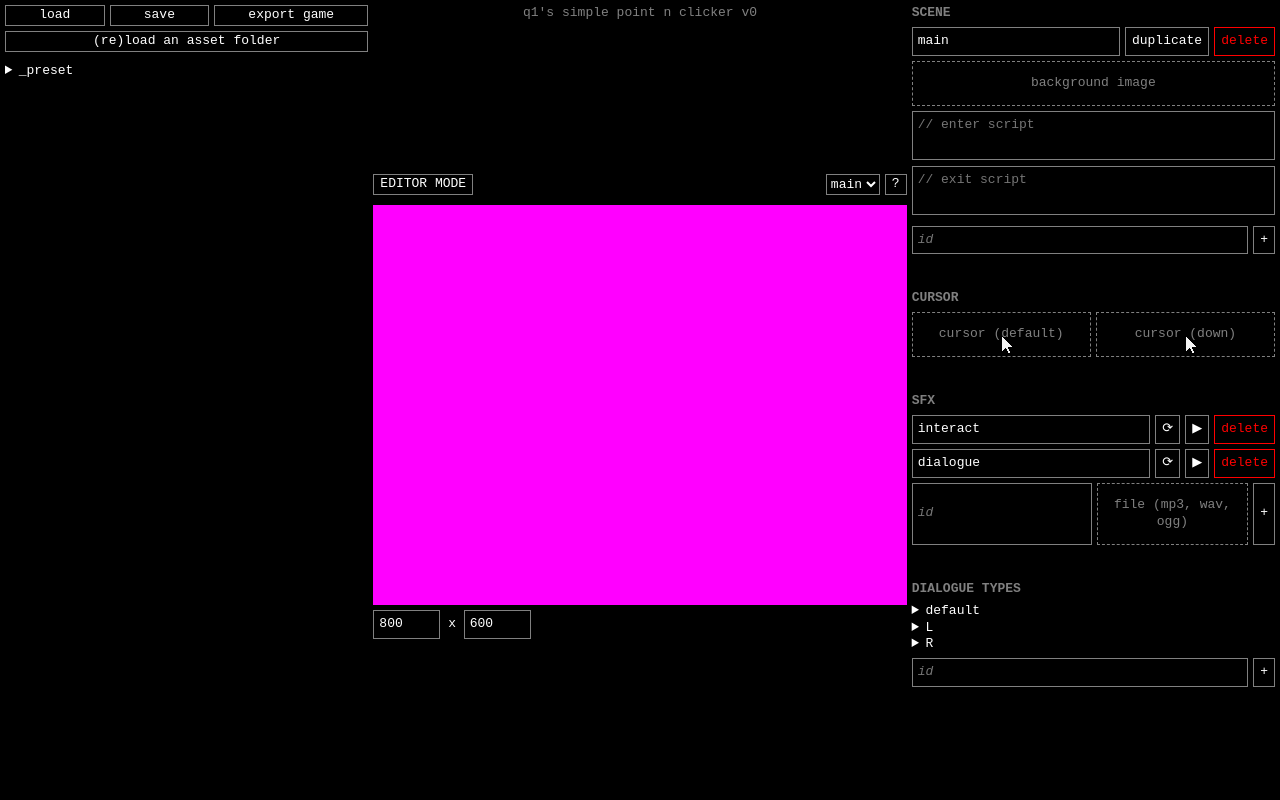
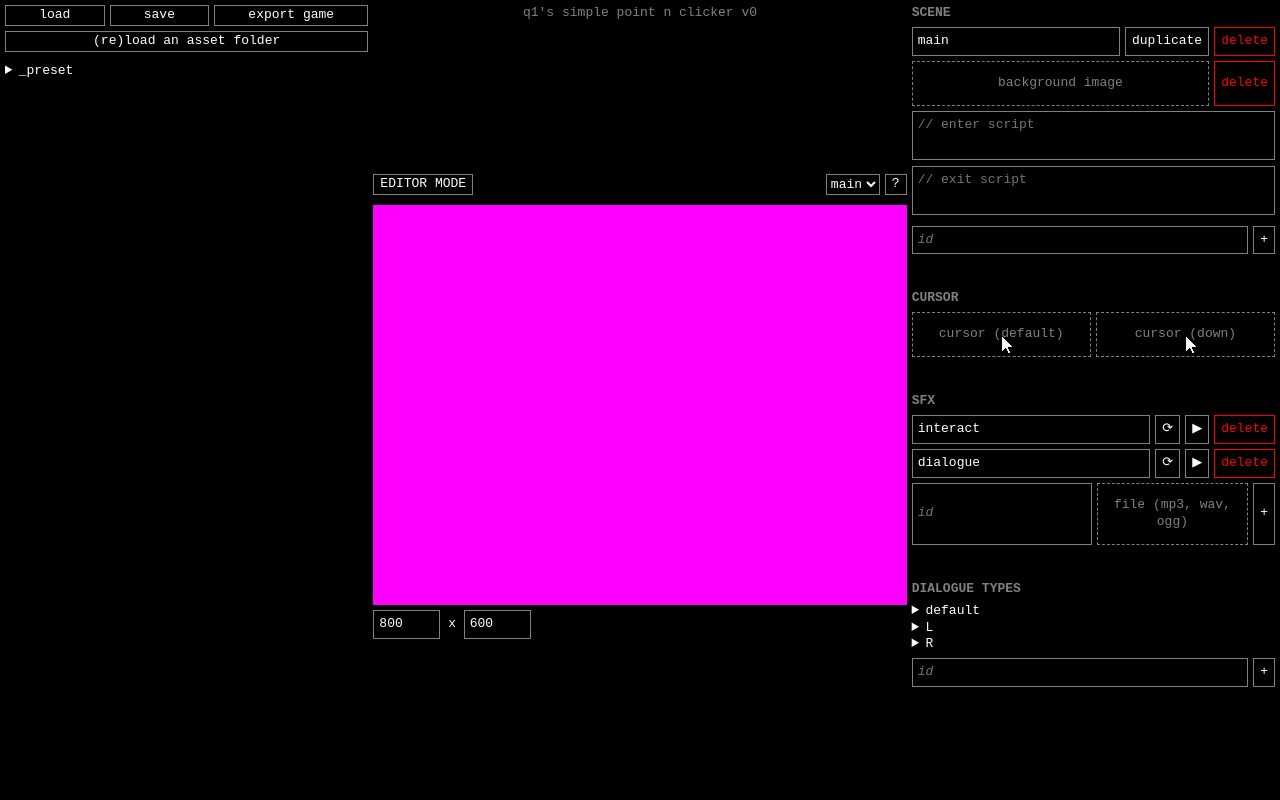
Before and after one commit to quewon/spnc, a plain HTML site: page index.html in a window 1280 px wide. Drawn offline with Linux system fonts and the light colour scheme; no server answers; a web font is replaced by a local one.

Commit message:
delete scene background

```diff
--- a/editor.js
+++ b/editor.js
@@ -466,6 +466,18 @@ function setSceneBackground() {
         game.scenes[game.currentScene].background = new Sprite({ src: object.sprite.src, objectURL: object.sprite.image.src });
         _scenebg.style.backgroundImage = `url(${object.sprite.image.src})`;
         _scenebg.title = object.sprite.src;
+        _deletebackground.disabled = false;
+    }
+}
+
+async function deleteSceneBackground() {
+    if (game.scenes[game.currentScene].background) {
+        if (await confirm("delete current scene background?")) {
+            _scenebg.title = "drop background image here";
+            _scenebg.style.backgroundImage = `none`;
+            game.scenes[game.currentScene].background = null;
+            _deletebackground.disabled = true;
+        }
     }
 }
 
--- a/game/game.js
+++ b/game/game.js
@@ -262,6 +262,7 @@ return {
                 _scenebg.title = this.scenes[sceneName].background.src;
                 _scenebg.style.backgroundImage = `url(${this.scenes[sceneName].background?.image.src})`;
             }
+            _deletebackground.disabled = !!this.scenes[sceneName].background;
             _enterscript.value = this.scenes[sceneName].enterScript;
             _exitscript.value = this.scenes[sceneName].exitScript;
             _enterscript.style.height = "";
--- a/index.html
+++ b/index.html
@@ -101,15 +101,16 @@
             border-color: greenyellow;
             font-style: normal;
         }
+        button.delete {
+            color: red;
+            border-color: red;
+        }
         button:disabled {
             background: transparent;
             color: gray;
+            border-color: gray;
             font-style: italic;
             cursor: default;
-        }
-        button.delete {
-            color: red;
-            border-color: red;
         }
         aside > ul {
             padding: 0;
@@ -308,7 +309,10 @@
                 <button type="button" onclick="duplicateScene()">duplicate</button>
                 <button type="button" class="delete" onclick="deleteScene()">delete</button>
             </div>
-            <div style="margin: 5px 0" class="dropzone" id="_scenebg" onmouseup="setSceneBackground()" title="">background image</div>
+            <div class="flex" style="margin: 5px 0;">
+                <div class="dropzone" id="_scenebg" onmouseup="setSceneBackground()" title="">background image</div>
+                <button id="_deletebackground" type="button" class="delete" onclick="deleteSceneBackground()" disabled>delete</button>
+            </div>
             <textarea id="_enterscript" placeholder="// enter script" title="scene enter script"></textarea>
             <textarea id="_exitscript" placeholder="// exit script" title="scene exit script"></textarea>
         </details>
```
